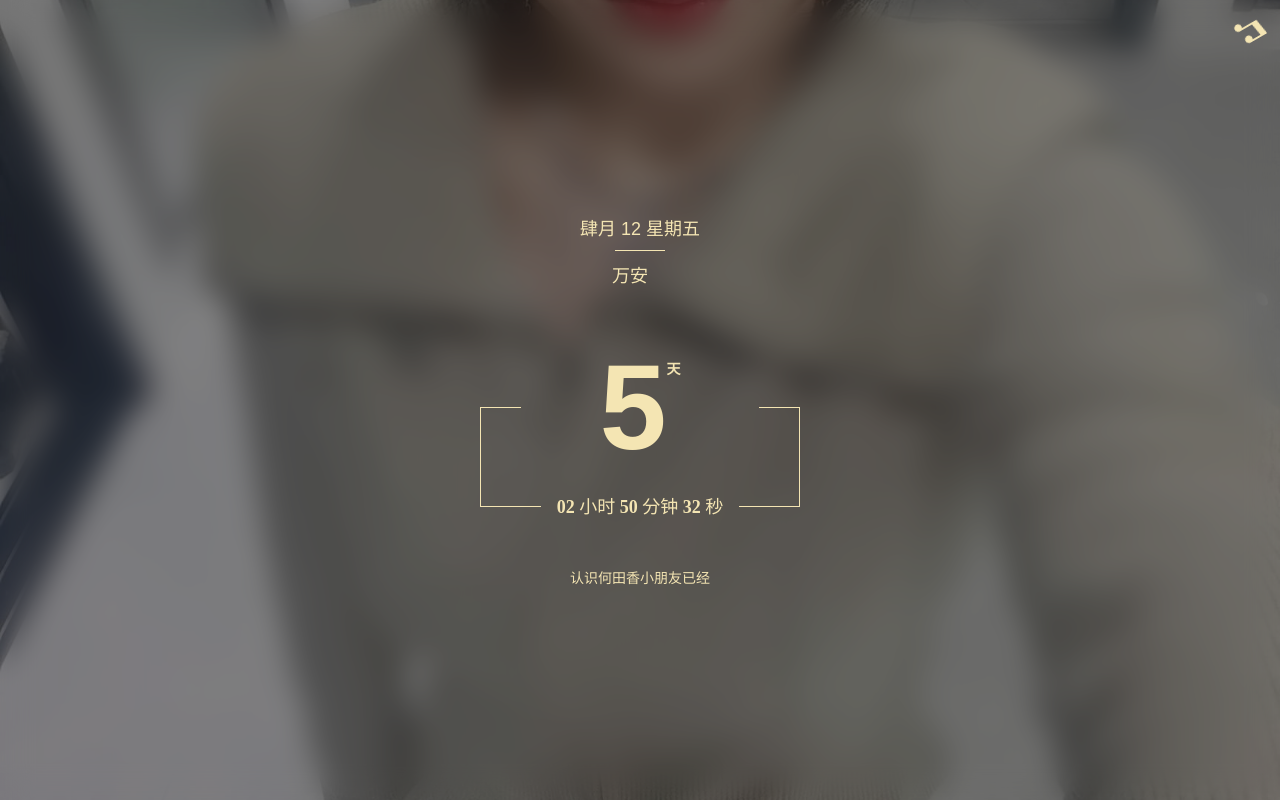
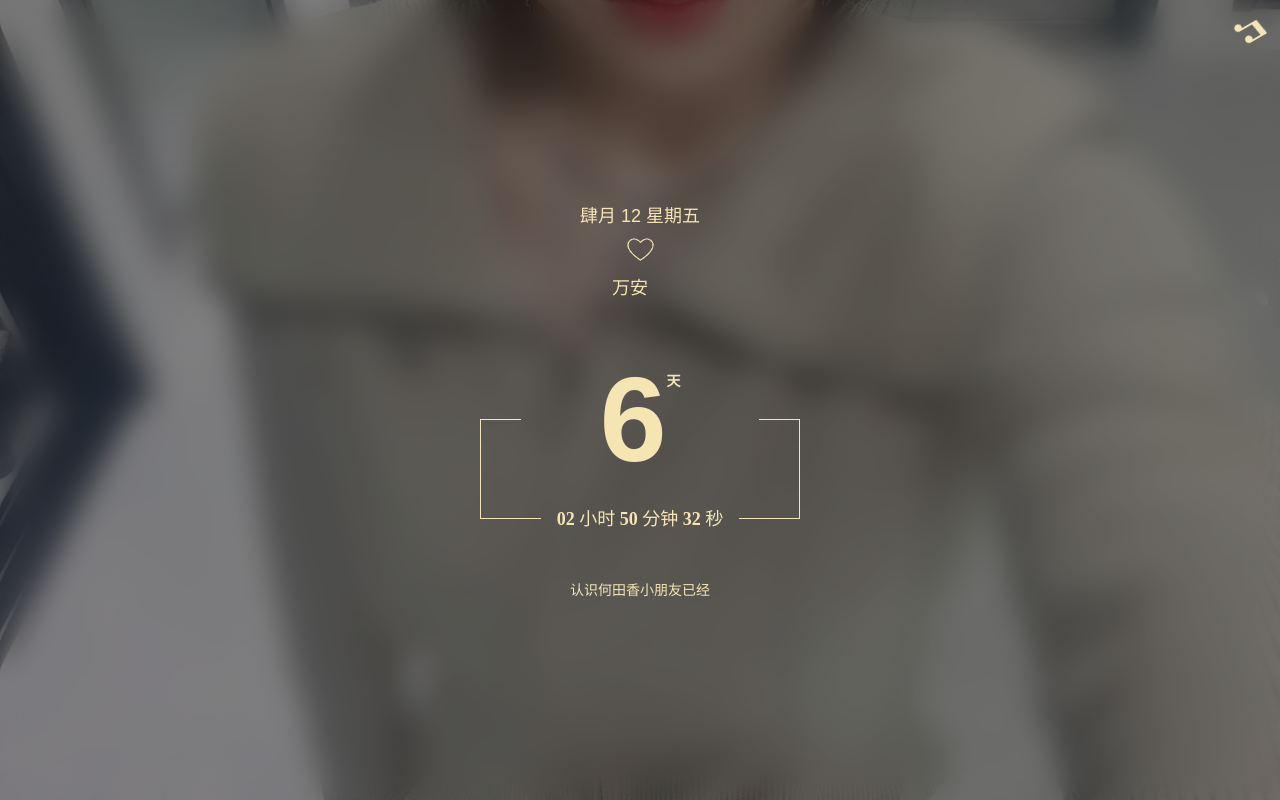
Before and after one commit to Lin-wen/Lin-wen.github.io, a plain HTML site: page timing/index.html in a window 1280 px wide. Drawn offline with Linux system fonts and the light colour scheme; no server answers.

Commit message:
Add files via upload

```diff
--- a/timing/css/style.css
+++ b/timing/css/style.css
@@ -40,10 +40,15 @@
   text-align: center;
 }
 .title .line {
-  margin: 10px;
+  margin: 10px 0;
   width: 50px;
   height: 1px;
   background: #f4e5b3;
+}
+.heart  {
+  margin: 8px 0;
+  width: 30px;
+  height: 30px;
 }
 .weather {
   display: flex;
--- a/timing/index.html
+++ b/timing/index.html
@@ -18,7 +18,8 @@
       <div class="content">
         <div class="title">
           <div id="month"></div>
-          <div class="line"></div>
+          <!-- <div class="line"></div> -->
+          <img class="heart" src="./images/heart.png" alt="">
           <div class="weather">
             <div class="city">万安</div>
             <div id="weather"></div>
@@ -115,7 +116,7 @@
       })
 
       function downCount() {
-        var pastDate = new Date('2024-04-06 23:59:59')
+        var pastDate = new Date('2024-04-05 23:59:59')
         var today = new Date()
         var timeDifference = today.getTime() - pastDate.getTime()
         var seconds = Math.floor(timeDifference / 1000)
```
Also changed, not shown: timing/images/heart.png (added).
